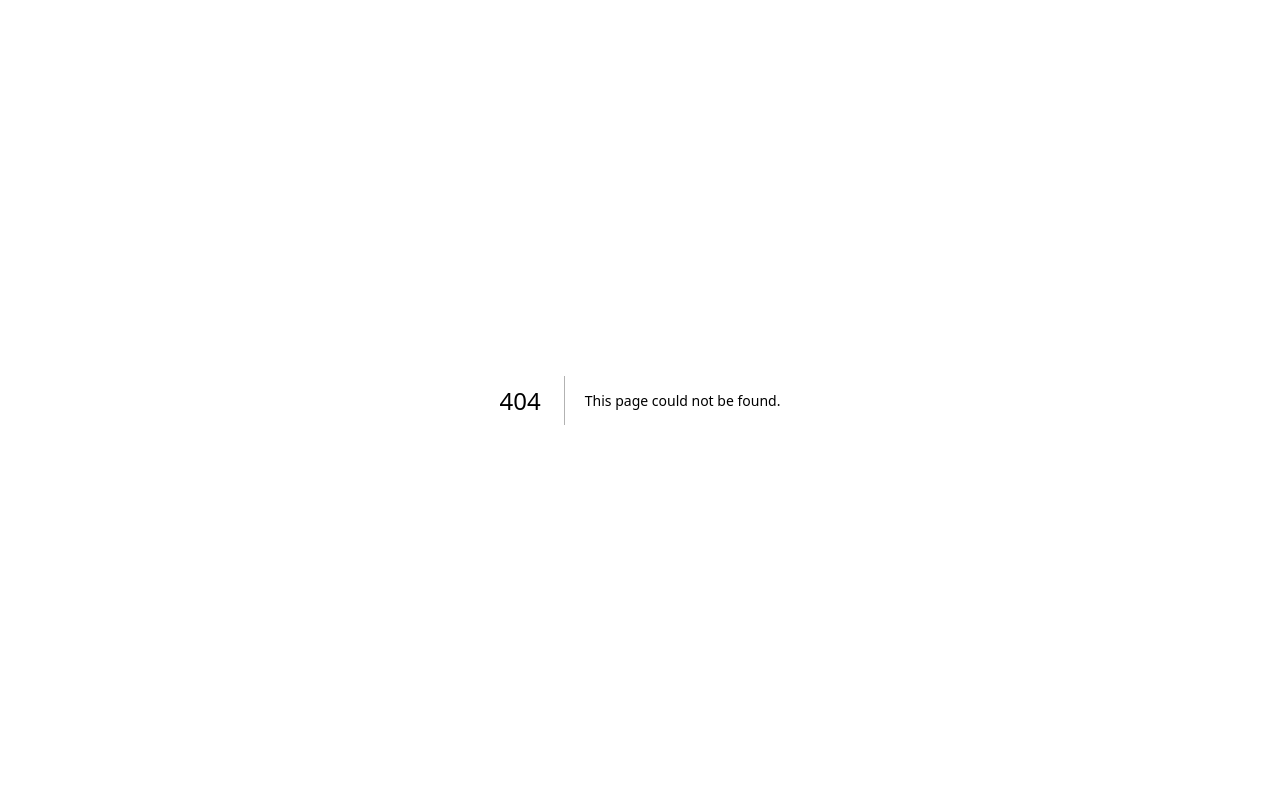
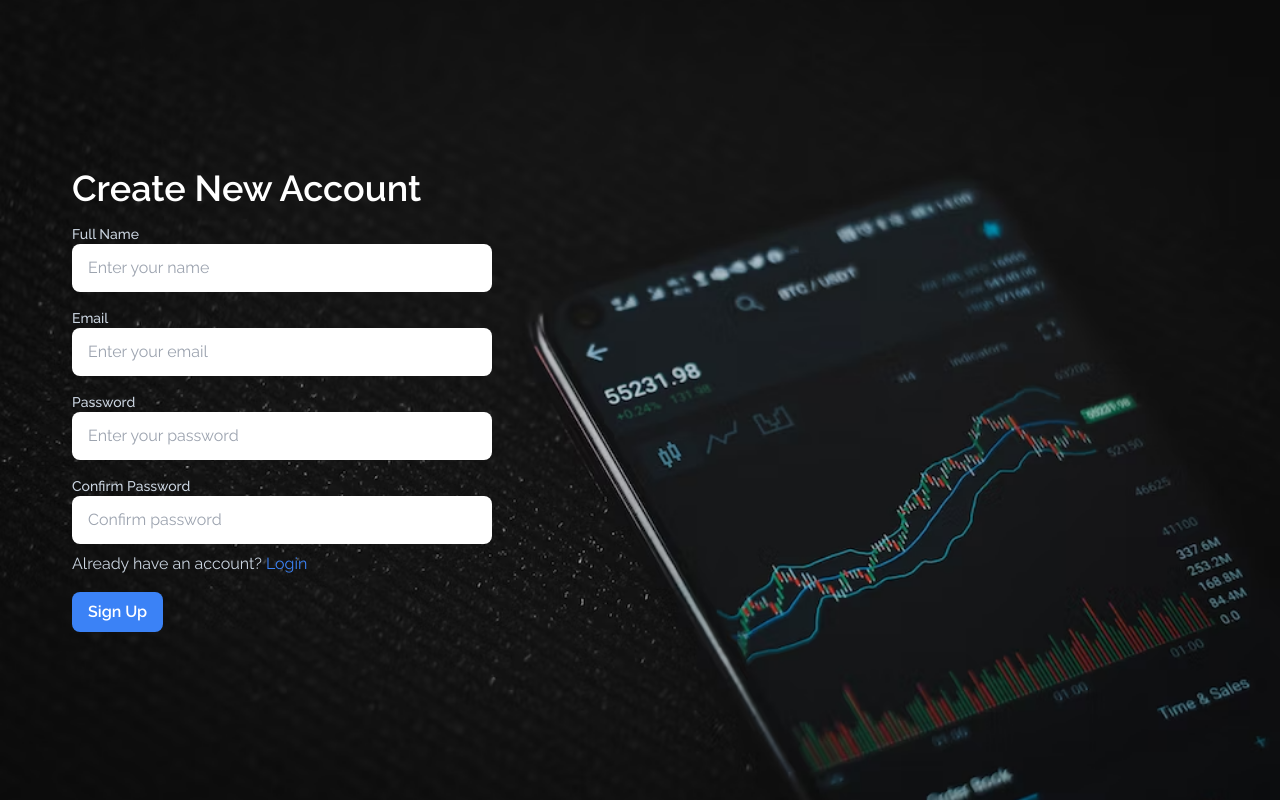
Before and after one commit to anshRS/elite.eb, a Next.js app in the folder client/: page /auth/register in a window 1280 px wide. Before the commit this address had no page. Built offline with nearby package versions, Linux system fonts and the light colour scheme.

Commit message:
Designed Register Form with proper validation

```diff
--- /dev/null
+++ b/client/src/app/auth/register/page.js
@@ -0,0 +1,15 @@
+import RegisterForm from '@/components/auth/RegisterForm';
+import React from 'react';
+
+const Register = () => {
+    return (
+        <div className="w-full lg:w-[500px] p-10 m-8 md:w-1/2 font-raleway" >
+            <h2 className="text-4xl text-white font-semibold mb-4">Create New Account</h2>
+
+            <RegisterForm />
+        </div>
+
+    );
+};
+
+export default Register;
--- /dev/null
+++ b/client/src/components/auth/RegisterForm.jsx
@@ -0,0 +1,139 @@
+"use client"
+
+import React from 'react'
+import Link from 'next/link'
+import * as Yup from "yup";
+import { useForm } from "react-hook-form";
+import { yupResolver } from "@hookform/resolvers/yup";
+import { useRouter } from 'next/navigation';
+
+const RegisterForm = () => {
+
+    const SignUpSchema = Yup.object().shape({
+        fullName: Yup.string().required('Full name is required'),
+        email: Yup.string().email('Invalid email').required('Email is required'),
+        password: Yup.string().required('Password is required'),
+        confirmPassword: Yup.string().required('Confirm Password is required'),
+    });
+
+    const defaultValues = {
+        fullName: "",
+        email: "",
+        password: "",
+        confirmPassword: "",
+    };
+
+    const methods = useForm({
+        resolver: yupResolver(SignUpSchema),
+        defaultValues
+    });
+
+    const {
+        register,
+        reset,
+        setError,
+        handleSubmit,
+        formState: { errors },
+    } = methods;
+
+    const router = useRouter();
+
+    const onSubmit = async (data) => {
+        try {
+            console.log(data)
+
+            router.push("/auth/login")
+        } catch (error) {
+            reset();
+            setError("afterSubmit", {
+                ...error,
+                message: error.message,
+            });
+        }
+    };
+
+
+
+    return (
+        <form onSubmit={handleSubmit(onSubmit)}>
+            <div className="">
+                <div>
+                    <label htmlFor="fullName" className="block text-sm font-medium text-slate-300">
+                        Full Name
+                    </label>
+                    <input
+                        type="text"
+                        id="fullName"
+                        {...register("fullName")}
+                        className="w-full px-4 py-3 rounded-lg focus:outline-none focus:border-blue-500"
+                        autoComplete="name"
+                        placeholder='Enter your name'
+                    />
+                    <p className='text-red-500'>{errors.fullName?.message}</p>
+                </div>
+
+                <div className='mt-4'>
+                    <label htmlFor="email" className="block text-sm font-medium text-slate-300">
+                        Email
+                    </label>
+                    <input
+                        type="email"
+                        id="email"
+                        {...register("email")}
+                        className="w-full px-4 py-3 rounded-lg focus:outline-none focus:border-blue-500"
+                        autoComplete="email"
+                        placeholder='Enter your email'
+                    />
+                    <p className='text-red-500'>{errors.email?.message}</p>
+                </div>
+                <div className='mt-4'>
+                    <label htmlFor="password" className="block text-sm font-medium text-slate-300">
+                        Password
+                    </label>
+                    <input
+                        type="password"
+                        id="password"
+                        {...register("password")}
+                        placeholder='Enter your password'
+                        className="w-full px-4 py-3 rounded-lg focus:outline-none focus:border-blue-500"
+                        autoComplete="off"
+                    />
+                    <p className='text-red-500'>{errors.password?.message}</p>
+
+                </div>
+                <div className='mt-4'>
+                    <label htmlFor="confirm-password" className="block text-sm font-medium text-slate-300">
+                        Confirm Password
+                    </label>
+                    <input
+                        type="text"
+                        id="confirm-password"
+                        {...register("confirmPassword")}
+                        className="w-full px-4 py-3 rounded-lg focus:outline-none focus:border-blue-500"
+                        autoComplete="off"
+                        placeholder='Confirm password'
+                    />
+                    <p className='text-red-500'>{errors.confirmPassword?.message}</p>
+
+                </div>
+
+            </div>
+            <p className="mx-auto mt-2 text-slate-300">
+                Already have an account?
+                <Link href="/auth/login" className="text-blue-500 hover:text-blue-800 ml-1">
+                    Login
+                </Link>
+            </p>
+            <div className="mt-4">
+                <button
+                    type="submit"
+                    className="bg-blue-500 hover:bg-blue-600 text-white font-semibold py-2 px-4 rounded-lg focus:outline-none"
+                >
+                    Sign Up
+                </button>
+            </div>
+        </form>
+    )
+}
+
+export default RegisterForm
```
